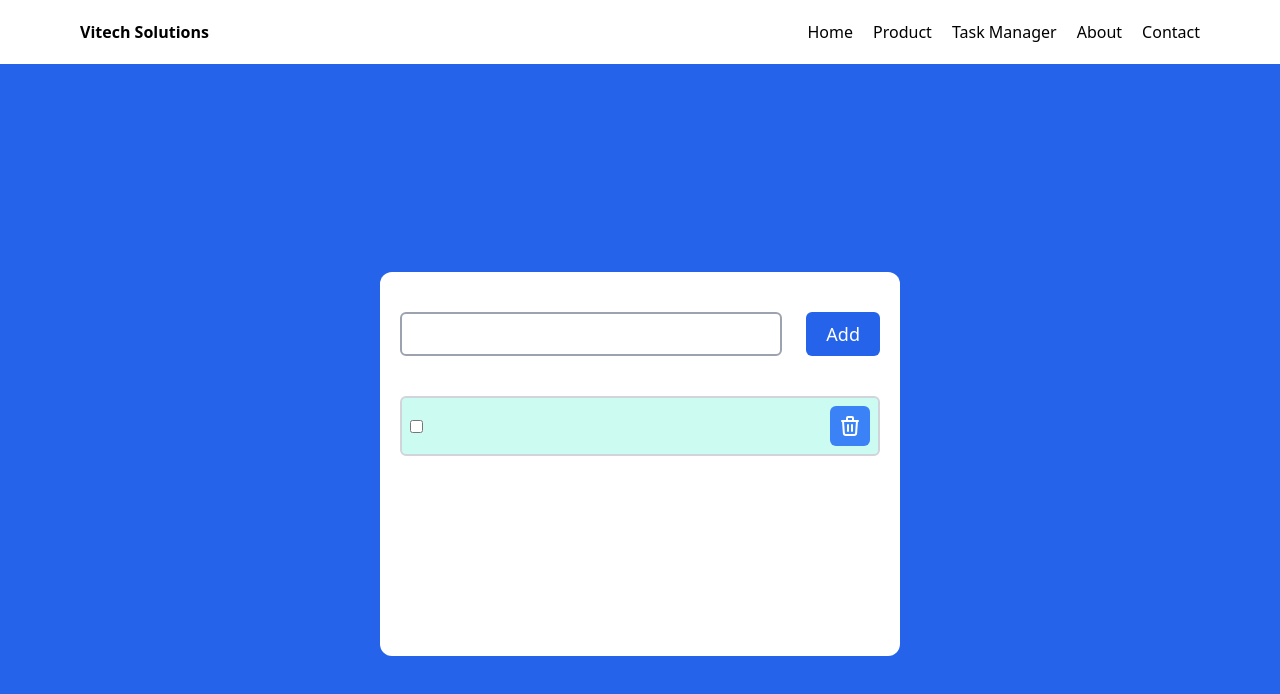
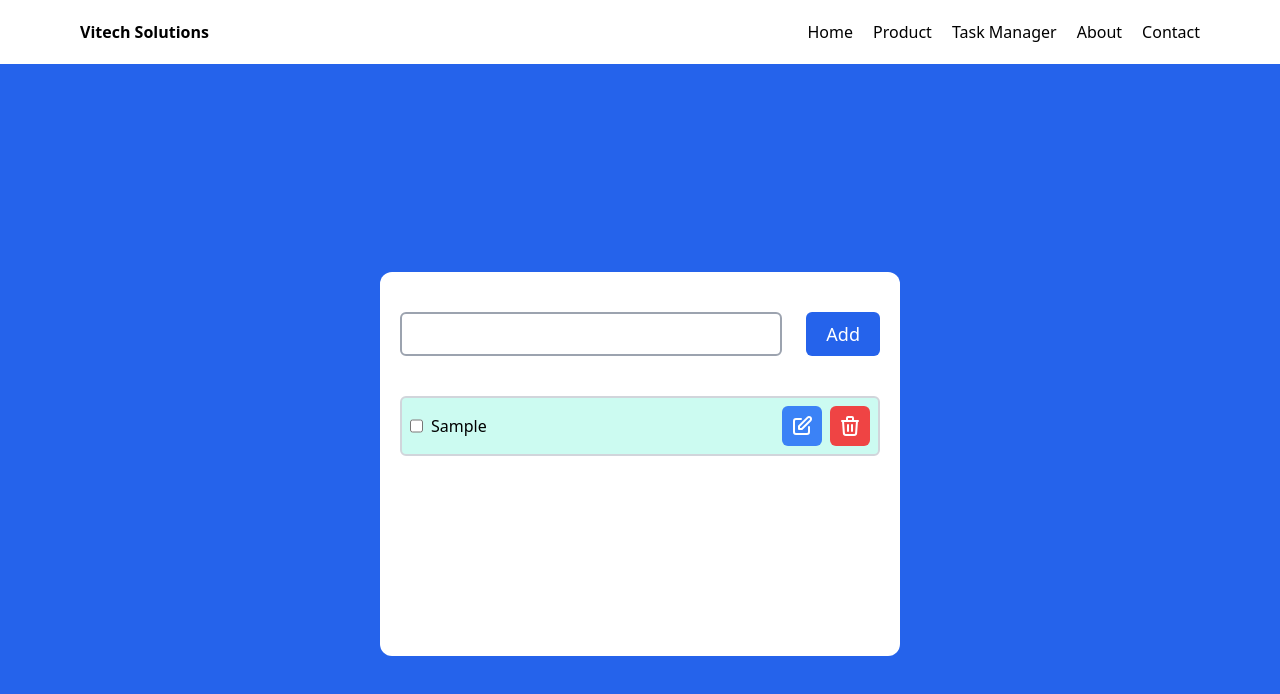
Before and after one commit to owusuvictorjnr/code-along, a React (Create React App) app: page /task-manager in a window 1280 px wide. Both pictures are taken after typing "Sample" into the empty fields and a click on the button "Add". Shown: the top 694 px of the page. Built offline with nearby package versions, Linux system fonts and the light colour scheme.

Commit message:
State Management 3

```diff
--- a/src/components/TaskItems.jsx
+++ b/src/components/TaskItems.jsx
@@ -1,28 +1,36 @@
 import React from "react";
-import { TrashIcon } from "@heroicons/react/outline";
+import { TrashIcon, PencilAltIcon } from "@heroicons/react/outline";
 
-const TaskItems = ({ task, handleDelete }) => {
+const TaskItems = ({ task, handleDelete, handleCompleted, handleEdit }) => {
   return (
     <div className="flex items-center justify-between bg-teal-100 p-2 border-2 border-gray-300 rounded-md">
-
-      <div className= "flex space-x-2">
-
+      <div className="flex space-x-2">
         <input
           type="checkbox"
           name=""
           id=""
           checked={task.completed}
-        onChange={() => {}}
+          onChange={() => handleCompleted(task.id)}
         />
 
         <div className="flex-1">{task.text}</div>
       </div>
 
+      <div className="space-x-2">
         <button
           className="bg-blue-500 p-2 rounded-md"
-        onClick={() => handleDelete(task.id)}>
+          onClick={() => handleEdit(task.id)}
+        >
+          <PencilAltIcon height={24} color="white" />
+        </button>
+
+        <button
+          className="bg-red-500 p-2 rounded-md"
+          onClick={() => handleDelete(task.id)}
+        >
           <TrashIcon height={24} color="white" />
         </button>
+      </div>
     </div>
   );
 };
--- a/src/hooks/useLocalStorage.js
+++ b/src/hooks/useLocalStorage.js
@@ -9,10 +9,13 @@ function useLocalStorage(key, initialValue) {
   });
 
   // setting the values
-  const setValue = (value) => {
-    const newData = [value, ...data];
-    setData(newData);
-  };
+  // const setValue = (value) => {
+  //   const newData = [value, ...data];
+  //   setData(newData);
+
+  // };
+
+  const setValue = (value) => setData(value);
 
   useEffect(() => {
     localStorage.setItem(key, JSON.stringify(data));
--- a/src/pages/TaskManager.jsx
+++ b/src/pages/TaskManager.jsx
@@ -22,20 +22,46 @@ function TaskManager() {
     const newTasks = {
       id: uuid(),
       text: input,
-      completed: true,
+      completed: false,
     };
 
     setValue([newTasks, ...tasks]);
     setInput("");
   };
+
   const handleDelete = (id) => {
     const newTasks = tasks.filter((task) => task.id !== id);
+    setValue(newTasks);
+  };
+
+  const handleCompleted = (id) => {
+    const newTasks = tasks.map((task) => {
+      if (task.id === id) {
+        return {
+          ...task,
+          completed: !task.completed,
+        };
+      }
+      return task;
+    });
+    setValue(newTasks);
+  };
+
+  const handleEdit = (id) => {
+    const newTasks = tasks.filter((task) => {
+      if (task.id === id) {
+        setInput(task.text);
+        return false;
+      }
+      return task;
+    });
     setValue(newTasks);
   };
 
   useEffect(() => {
     localStorage.setItem("tasks", JSON.stringify(tasks));
   }, [tasks]);
+
   return (
     <div className="bg-blue-600 h-screen flex justify-center items-center">
       <div className="max-w-xl max-h-96 bg-white rounded-xl px-5 py-10">
@@ -59,7 +85,13 @@ function TaskManager() {
         <div className="space-y-2 overflow-y-auto h-56">
           {tasks.map((task) => {
             return (
-              <TaskItem key={task.id} task={task} handleDelete={handleDelete} />
+              <TaskItem
+                key={task.id}
+                task={task}
+                handleDelete={handleDelete}
+                handleCompleted={handleCompleted}
+                handleEdit={handleEdit}
+              />
             );
           })}
           {/* <TaskItems/>
```
Lines whose indentation alone changed are shown as unchanged.
